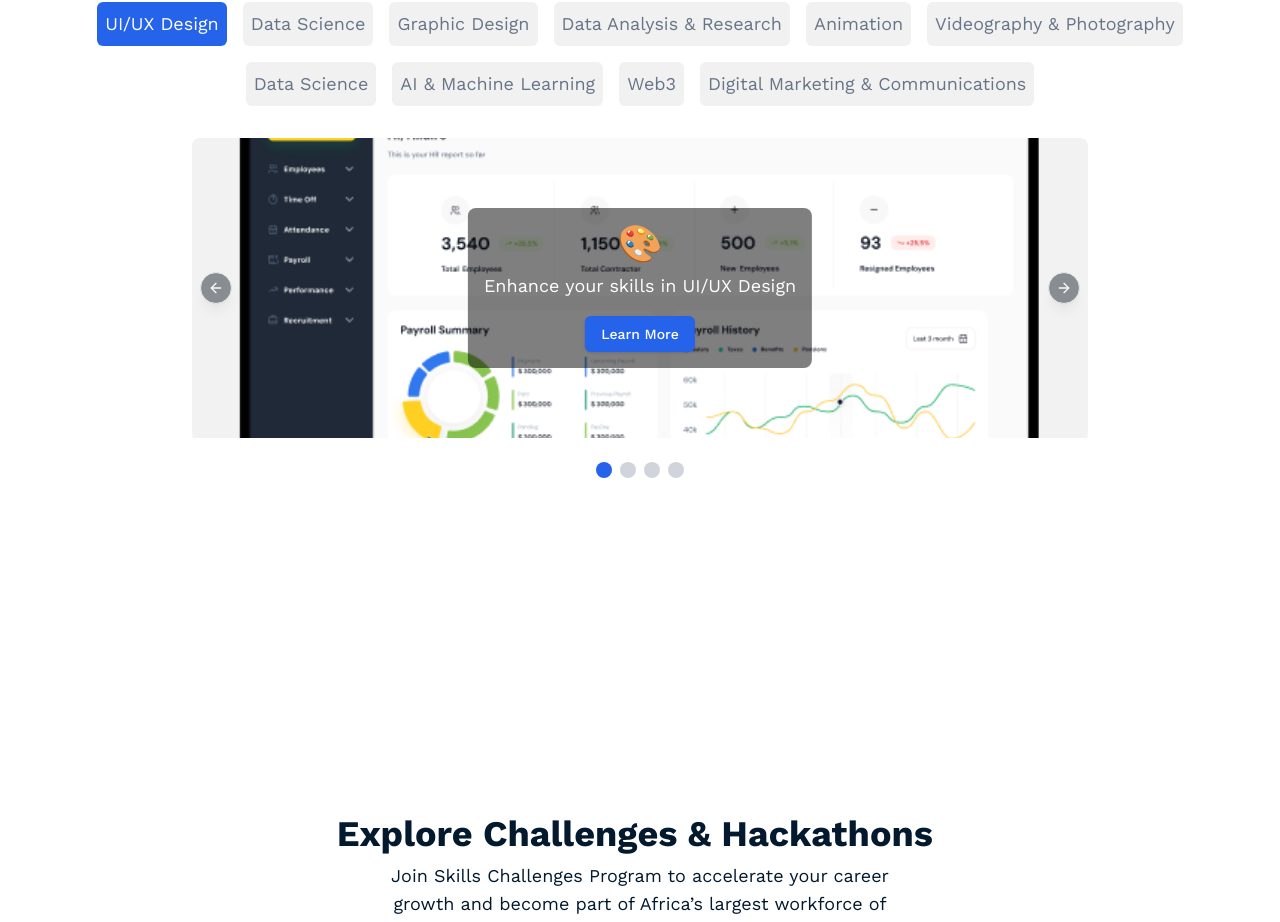
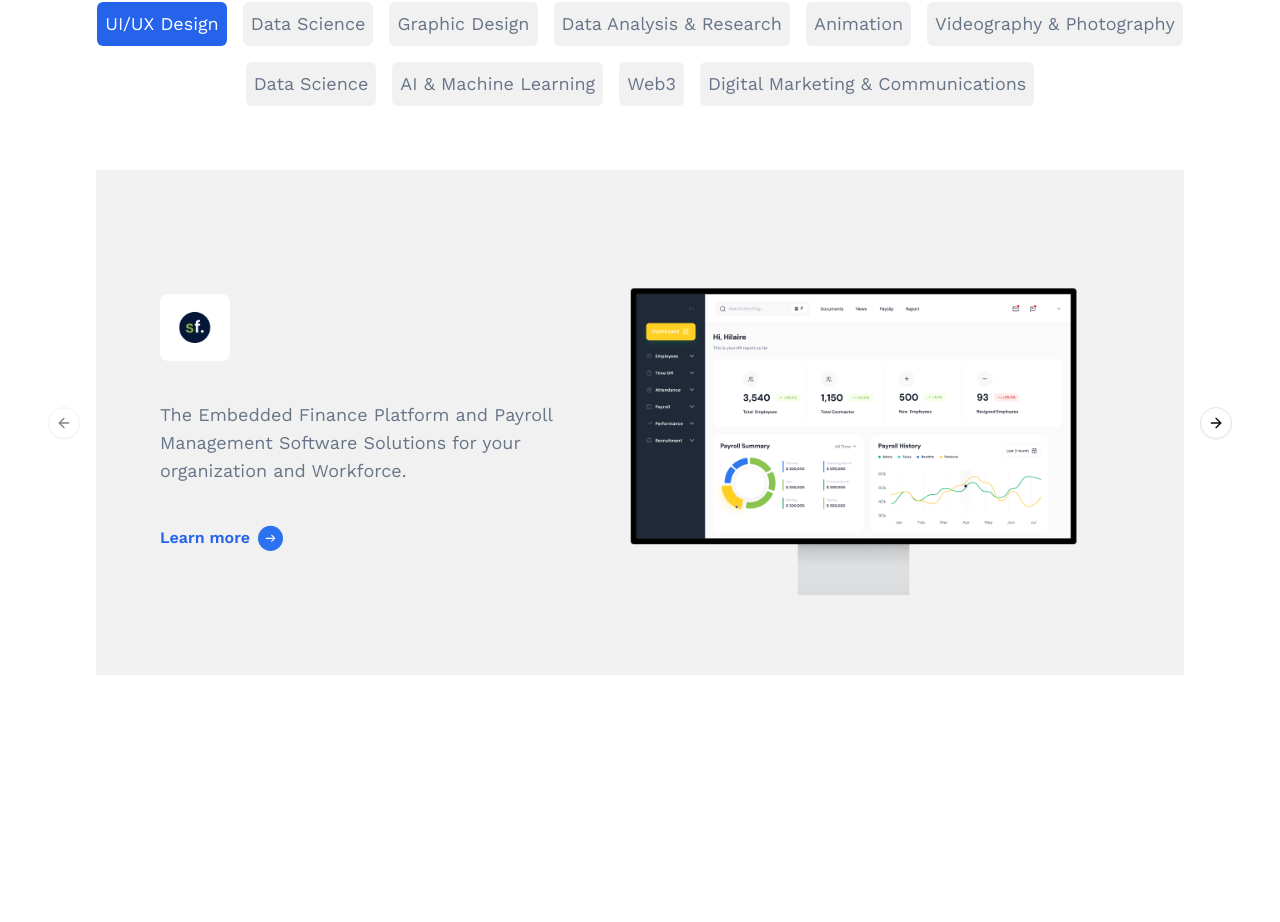
Before and after one commit to Skills-Challenge/Edtech-Frontend, a Next.js app: page / in a window 1280 px wide. Shown: the part 1856-2778 px from the top of the page. Built offline with nearby package versions, Linux system fonts and the light colour scheme.

Commit message:
finished slider

```diff
--- a/components/common/HomeSkills.tsx
+++ b/components/common/HomeSkills.tsx
@@ -20,32 +20,24 @@ const HomeSkills: React.FC = () => {
 
   const slidesData = [
     {
-      icon: <div className="text-4xl text-blue-600">🎨</div>,
-      description: "Enhance your skills in UI/UX Design",
-      buttonText: "Learn More",
+      icon: "/slideIcon.png",
+      description: "The Embedded Finance Platform and Payroll Management Software Solutions for your organization and Workforce.",
       imageSrc: "/slider1.png",
-      imageAlt: "UI/UX Design",
     },
     {
-      icon: <div className="text-4xl text-blue-600">💡</div>,
-      description: "Discover Data Science & Analysis",
-      buttonText: "Learn More",
+      icon: "/slideIcon.png",
+      description: "The Embedded Finance Platform and Payroll Management Software Solutions for your organization and Workforce.s",
       imageSrc: "/slider1.png",
-      imageAlt: "Data Science",
     },
     {
-      icon: <div className="text-4xl text-blue-600">📸</div>,
-      description: "Photography and Videography Skills",
-      buttonText: "Learn More",
+      icon: "/slideIcon.png",
+      description: "The Embedded Finance Platform and Payroll Management Software Solutions for your organization and Workforce.",
       imageSrc: "/slider1.png",
-      imageAlt: "Videography & Photography",
     },
     {
-      icon: <div className="text-4xl text-blue-600">📊</div>,
-      description: "Get involved in Data Analytics",
-      buttonText: "Learn More",
+      icon: "/slideIcon.png",
+      description: "The Embedded Finance Platform and Payroll Management Software Solutions for your organization and Workforce.",
       imageSrc: "/slider1.png",
-      imageAlt: "Data Analytics",
     },
   ];
 
@@ -60,13 +52,11 @@ const HomeSkills: React.FC = () => {
         </p>
       </div>
 
-      {/* ReusableList Section */}
       <div className="mb-8">
         <ReusableList items={skillsData} />
       </div>
 
-      {/* Slider Section */}
-      <div className="mb-16">
+      <div className="mt-16">
         <Slider slides={slidesData} />
       </div>
     </section>
--- a/components/common/Slider.tsx
+++ b/components/common/Slider.tsx
@@ -9,13 +9,13 @@ import {
   CarouselNext,
   CarouselPrevious,
 } from "@/components/ui/carousel";
+import Image from "next/image";
+import Link from "next/link";
 
 type SliderItem = {
-  icon: React.ReactNode;
+  icon: string;
   description: string;
-  buttonText: string;
   imageSrc: string;
-  imageAlt: string;
 };
 
 type SliderProps = {
@@ -23,67 +23,29 @@ type SliderProps = {
 };
 
 const Slider: React.FC<SliderProps> = ({ slides }) => {
-  const [currentSlide, setCurrentSlide] = useState<number>(0);
-
-  // Function to handle the slide change
-  const handleSlideChange = (index: number) => {
-    setCurrentSlide((index + slides.length) % slides.length); // Handles looping
-  };
-
   return (
-    <div className="relative w-full max-w-4xl mx-auto">
-      {/* Carousel */}
     <Carousel>
-        <CarouselContent className="relative">
-          {slides.map((slide, index) => (
+      <CarouselContent className="">
+        {slides.map((item, index) => (
           <CarouselItem
             key={index}
-              className={`${
-                index === currentSlide ? "block" : "hidden"
-              } transition-opacity duration-700 ease-in-out`}
+            className="flex items-center justify-between bg-[#F1F1F1] p-20 lg:gap-10"
           >
-              <div className="relative flex flex-col items-center">
-                <img
-                  src={slide.imageSrc}
-                  alt={slide.imageAlt}
-                  className="w-full h-[300px] object-cover rounded-lg shadow-lg"
-                />
-                <div className="absolute top-1/2 left-1/2 transform -translate-x-1/2 -translate-y-1/2 text-center bg-black/50 p-4 rounded-lg text-white">
-                  <div className="text-4xl">{slide.icon}</div>
-                  <p className="mt-2 text-lg">{slide.description}</p>
-                  <Button className="mt-4 bg-blue-600 hover:bg-blue-700 text-white">
-                    {slide.buttonText}
-                  </Button>
+            <div className="flex flex-col gap-10 lg:w-[50%]">
+              <img src={item.icon} alt="icon" width={70} height={70} />
+              <p className="text-[#687588] text-lg">{item.description}</p>
+              <Link href="/" className="flex items-center gap-2">
+                <p className="text-blue-600 font-semibold">Learn more </p>
+                <Image src="/learn.svg" alt="icon" width={25} height={25} />
+              </Link>
             </div>
-              </div>
+            <img src={item.imageSrc} alt="image" width={500} height={500} />
           </CarouselItem>
         ))}
       </CarouselContent>
-
-        {/* Navigation buttons */}
-        <CarouselPrevious
-          onClick={() => handleSlideChange(currentSlide - 1)}
-          className="absolute top-1/2 left-2 transform -translate-y-1/2 p-2 bg-gray-800 text-white rounded-full shadow-lg hover:bg-gray-700 cursor-pointer"
-        />
-        <CarouselNext
-          onClick={() => handleSlideChange(currentSlide + 1)}
-          className="absolute top-1/2 right-2 transform -translate-y-1/2 p-2 bg-gray-800 text-white rounded-full shadow-lg hover:bg-gray-700 cursor-pointer"
-        />
+      <CarouselPrevious />
+      <CarouselNext />
     </Carousel>
-
-      {/* Navigation dots */}
-      <div className="flex justify-center mt-6 space-x-2">
-        {slides.map((_, index) => (
-          <button
-            key={index}
-            onClick={() => handleSlideChange(index)}
-            className={`w-4 h-4 rounded-full transition-colors ${
-              currentSlide === index ? "bg-blue-600" : "bg-gray-300"
-            }`}
-          />
-        ))}
-      </div>
-    </div>
   );
 };
 
```
Also changed, not shown: public/learn.svg (added), public/slideIcon.png (added). Lines whose indentation alone changed are shown as unchanged.
